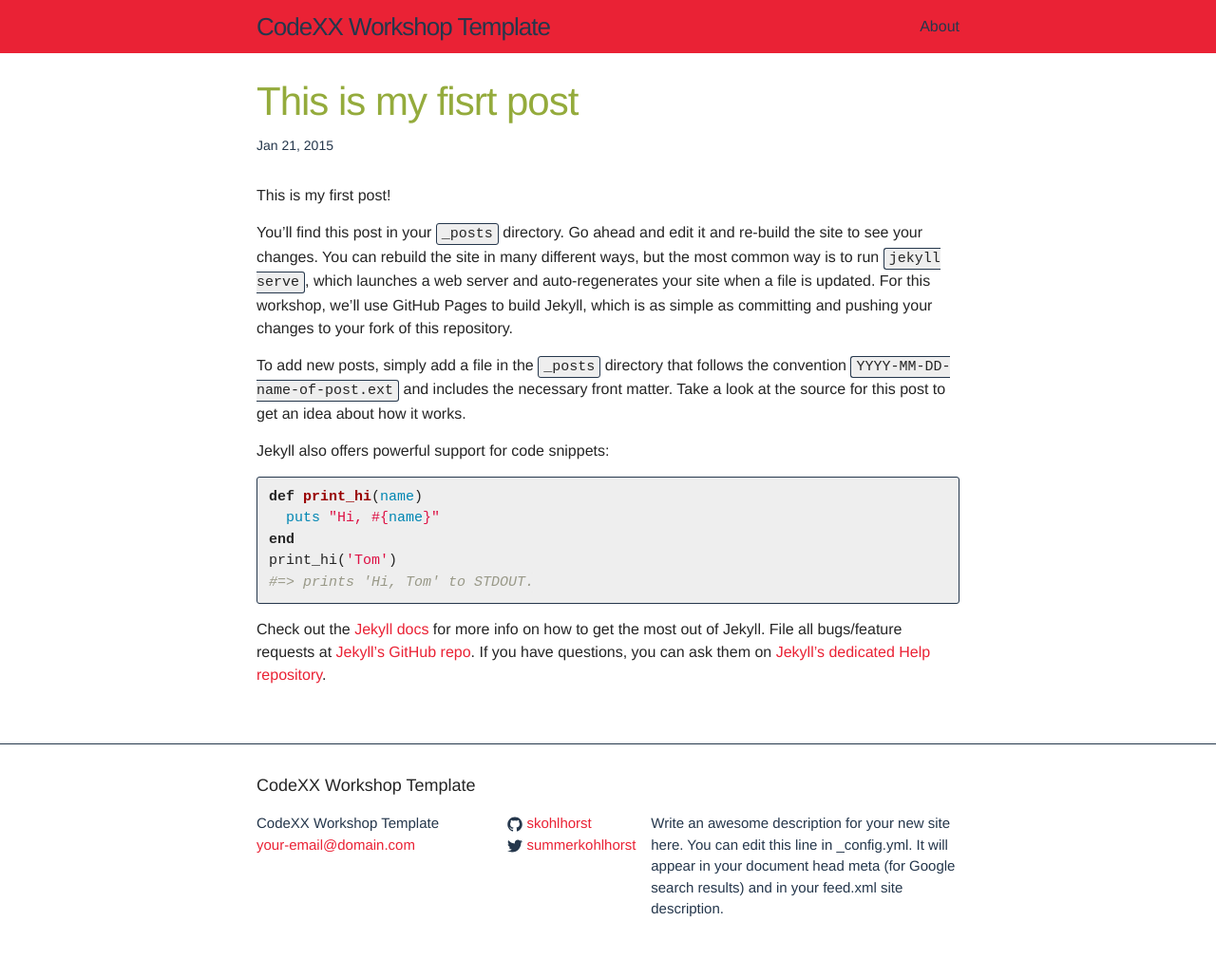
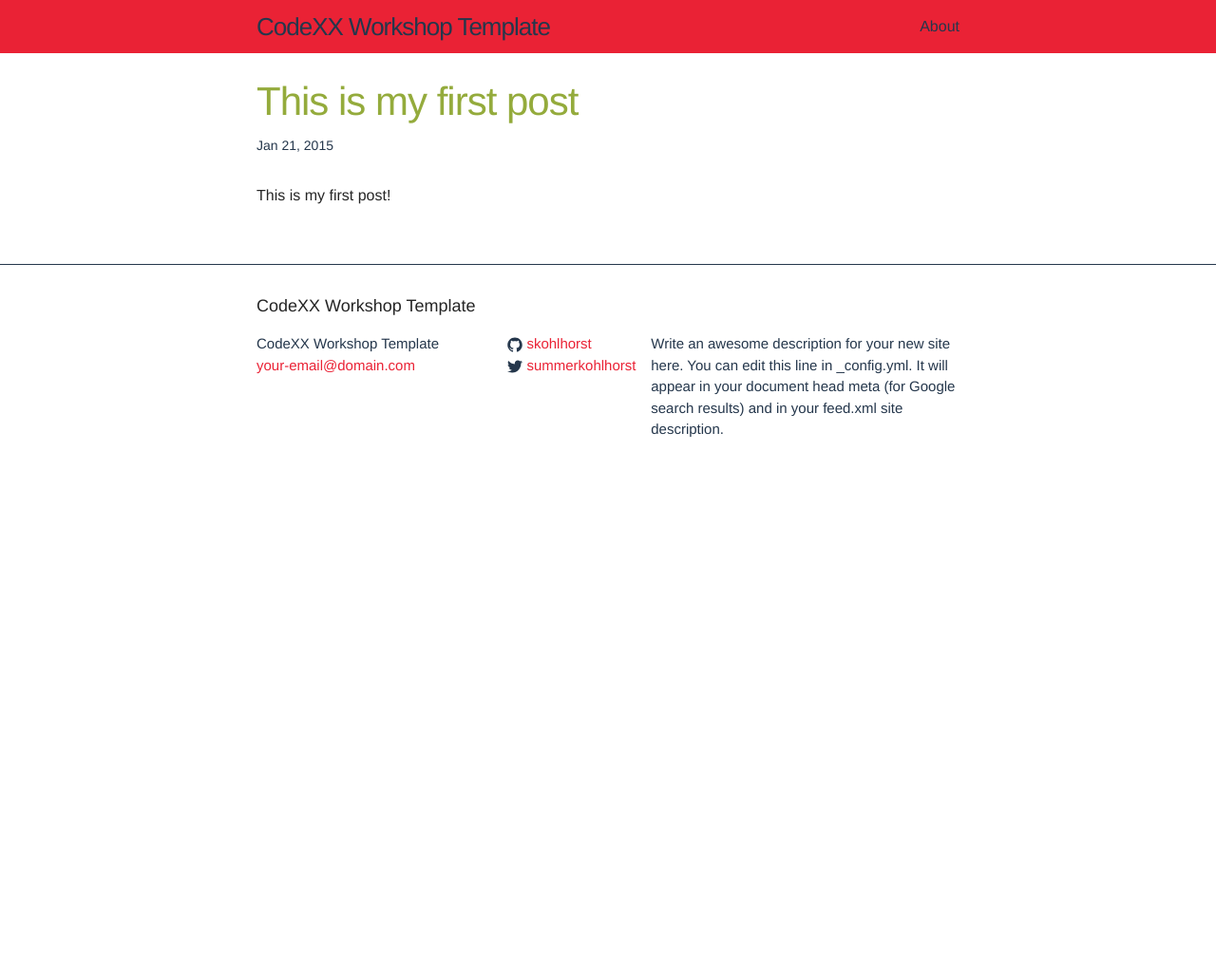
Before and after one commit to skohlhorst/CodeXX-Jekyll, a Jekyll site: the page built from _posts/2015-01-21-Test-Post.markdown, in a window 1280 px wide. Shown: the whole page at 95% size. Built offline with Jekyll 4.4.1, drawn with Linux system fonts in a browser that asks for light colours; after the commit the page ends 900 px from its top, so only the background shows below that.

Commit message:
Update 2015-01-21-Test-Post.markdown

```diff
--- a/_posts/2015-01-21-Test-Post.markdown
+++ b/_posts/2015-01-21-Test-Post.markdown
@@ -1,29 +1,8 @@
 ---
 layout: post
-title:  "This is my fisrt post"
+title:  "This is my first post"
 date:   2015-01-21
 categories: jekyll update
 ---
 
 This is my first post!
-
-You’ll find this post in your `_posts` directory. Go ahead and edit it and re-build the site to see your changes. You can rebuild the site in many different ways, but the most common way is to run `jekyll serve`, which launches a web server and auto-regenerates your site when a file is updated.
-For this workshop, we'll use GitHub Pages to build Jekyll, which is as simple as committing and pushing your changes to your fork of this repository.
-
-To add new posts, simply add a file in the `_posts` directory that follows the convention `YYYY-MM-DD-name-of-post.ext` and includes the necessary front matter. Take a look at the source for this post to get an idea about how it works.
-
-Jekyll also offers powerful support for code snippets:
-
-{% highlight ruby %}
-def print_hi(name)
-  puts "Hi, #{name}"
-end
-print_hi('Tom')
-#=> prints 'Hi, Tom' to STDOUT.
-{% endhighlight %}
-
-Check out the [Jekyll docs][jekyll] for more info on how to get the most out of Jekyll. File all bugs/feature requests at [Jekyll’s GitHub repo][jekyll-gh]. If you have questions, you can ask them on [Jekyll’s dedicated Help repository][jekyll-help].
-
-[jekyll]:      http://jekyllrb.com
-[jekyll-gh]:   https://github.com/jekyll/jekyll
-[jekyll-help]: https://github.com/jekyll/jekyll-help
```
